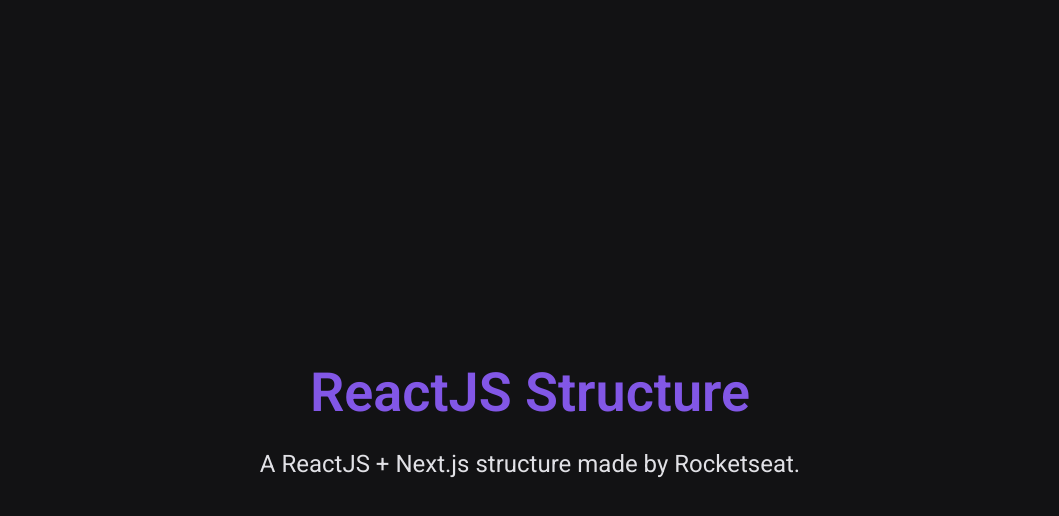
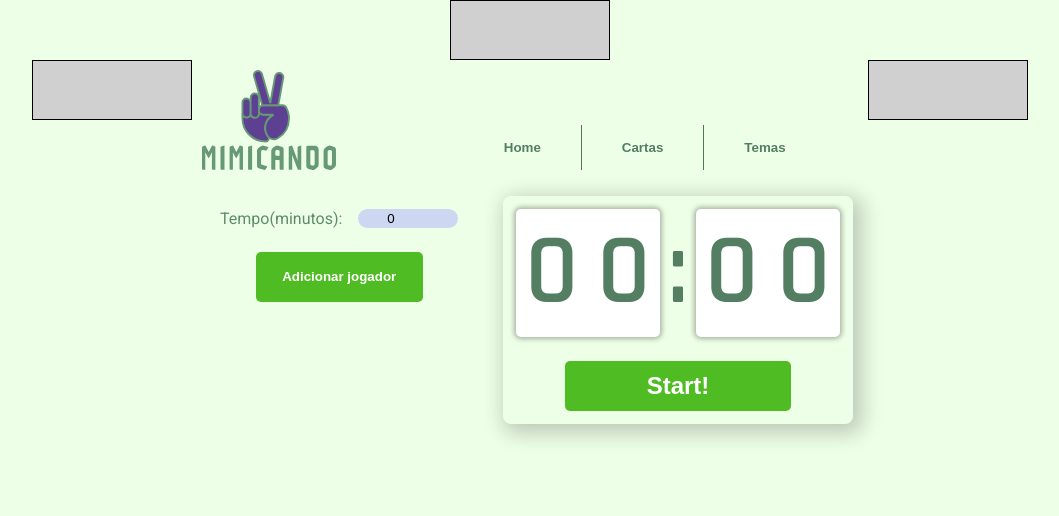
Before and after one commit to wltjunior92/mimic-game, a Next.js app: page / in a window 1280 px wide. Shown: the top 516 px of the page, without its empty margins (110-1169 px from the left). Built offline with nearby package versions, Linux system fonts and the light colour scheme.

Commit message:
Create global styles, home layout and component Header

```diff
--- /dev/null
+++ b/src/components/Header.tsx
@@ -0,0 +1,19 @@
+import { useRouter } from "next/dist/client/router";
+
+import { HeaderContainer } from '../styles/components/Header';
+
+export default function Header() {
+  const router = useRouter();
+
+  return (
+    <HeaderContainer>
+      <img src="logo_small.svg" alt="Mimicando" />
+
+      <div className="buttons">
+        <button>Home</button>
+        <button>Cartas</button>
+        <button>Temas</button>
+      </div>
+    </HeaderContainer>
+  )
+}
--- a/src/pages/_app.tsx
+++ b/src/pages/_app.tsx
@@ -7,8 +7,23 @@
 const MyApp: React.FC<AppProps> = ({ Component, pageProps }) => {
   return (
     <ThemeProvider theme={theme}>
-      <Component {...pageProps} />
-      <GlobalStyle />
+      <div className="container">
+        <div className="ads ad_top">
+
+        </div>
+        <div className="container_content">
+          <div className="ads ad_left">
+
+          </div>
+          <div className="content">
+            <Component {...pageProps} />
+            <GlobalStyle />
+          </div>
+          <div className="ads ad_right">
+
+          </div>
+        </div>
+      </div>
     </ThemeProvider>
   )
 }
--- a/src/pages/index.tsx
+++ b/src/pages/index.tsx
@@ -1,15 +1,115 @@
 import Head from 'next/head'
-import { Container } from '../styles/pages/Home';
+import { useEffect, useState } from 'react';
+import Header from '../components/Header';
+import { Container, Countdown, Settings, StartCountdownButton, StopCountdownButton, ResetCountdownButton } from '../styles/pages/Home';
+
+let countdownTimeout: NodeJS.Timeout;
 
 const Home: React.FC = () => {
+  const [initialValue, setInitialValue] = useState(0);
+  const [time, setTime] = useState(0);
+  const [isCountdownActive, setIsCountdownActive] = useState(false)
+  const [hasFinished, setHasFinished] = useState(false)
+
+  const minutes = Math.floor(time / 60);
+  const seconds = time % 60;
+
+  const [minuteLeft, minuteRight] = String(minutes).padStart(2, '0').split('');
+  const [secondLeft, secondRight] = String(seconds).padStart(2, '0').split('');
+
+  useEffect(() => {
+    if (isCountdownActive && time > 0) {
+      countdownTimeout = setTimeout(() => {
+        setTime(time - 1)
+      }, 1000)
+    } else if (isCountdownActive && time === 0) {
+      setHasFinished(true)
+      setIsCountdownActive(false)
+    }
+  }, [isCountdownActive, time])
+
+  useEffect(() => {
+    setTime(initialValue * 60)
+  }, [initialValue])
+
+  function resetCountdown() {
+    clearTimeout(countdownTimeout)
+    setIsCountdownActive(false)
+    setTime(initialValue * 60)
+    setHasFinished(false)
+  }
+
+  function startCountdown() {
+    setIsCountdownActive(true);
+  }
+
   return (
     <Container>
       <Head>
         <title>Mimicando | Home</title>
       </Head>
+      <Header />
 
-      <h1>ReactJS Structure</h1>
-      <p>A ReactJS + Next.js structure made by Rocketseat.</p>
+      <div className="data_settings_container">
+        <Settings>
+          <div>
+            <p>Tempo(minutos):</p>
+            <input
+              type="text"
+              value="0"
+              onChange={e => setInitialValue(Number(e.target.value))}
+            />
+          </div>
+
+          <button type="button">
+            Adicionar jogador
+          </button>
+        </Settings>
+
+        <Countdown>
+          <div>
+            <div>
+              <span>{minuteLeft}</span>
+              <span>{minuteRight}</span>
+            </div>
+            <span>:</span>
+            <div>
+              <span>{secondLeft}</span>
+              <span>{secondRight}</span>
+            </div>
+          </div>
+
+          {hasFinished ? (
+            <ResetCountdownButton
+              type="button"
+              className="reset_countdow_button"
+              onClick={resetCountdown}
+            >
+              Zerar
+            </ResetCountdownButton>
+          ) : (
+              <>
+                {isCountdownActive ? (
+                  <StopCountdownButton
+                    type="button"
+                    onClick={resetCountdown}
+                  >
+                    Parar
+                  </StopCountdownButton>
+                ) : (
+                    <StartCountdownButton
+                      type="button"
+                      onClick={startCountdown}
+                    >
+                      Start!
+                    </StartCountdownButton>
+                  )
+                }
+              </>
+            )
+          }
+        </Countdown>
+      </div>
     </Container>
   )
 }
--- /dev/null
+++ b/src/styles/components/Header.ts
@@ -0,0 +1,64 @@
+import styled from "styled-components";
+
+export const HeaderContainer = styled.div`
+  display: flex;
+  flex-wrap: wrap;
+
+  align-items: flex-end;
+  justify-content: space-between;
+
+  padding: 10px;
+
+  img {
+    height: 100px;
+  }
+
+  .buttons {
+    margin-left: 8rem;
+    margin-right: 2rem;
+  }
+
+  button {
+    border: 0;
+    background-color: ${props => props.theme.colors.background};
+
+    color: ${props => props.theme.colors.title};
+    font-weight: 600;
+
+    padding: 15px 40px;
+    cursor: pointer;
+
+    transition: background-color 0.2s;
+  }
+
+  button:hover {
+    background-color: #C5DCBB;
+  }
+
+  .buttons button:first-child {
+    border-right: solid 1px #50765C;
+    border-radius: 5px 0 0 5px;
+  }
+
+  .buttons button:last-child {
+    border-left: solid 1px #50765C;
+    border-radius: 0 5px 5px 0;
+  }
+
+  @media(max-width: 1000px) {
+    .buttons {
+      margin: 0;
+      margin-top: 1.25rem;
+      flex-wrap: initial;
+    }
+
+    .buttons button {
+      padding: 15px 20px;
+    }
+  }
+
+  @media(max-width: 700px) {
+    align-items: center;
+    justify-content: center;
+  }
+`
--- a/src/styles/global.ts
+++ b/src/styles/global.ts
@@ -11,5 +11,47 @@
     background: ${props => props.theme.colors.background};
     color: ${props => props.theme.colors.text};
     font:  400 16px Roboto, sans-serif;
+
+    display: flex;
+    align-items: center;
+    justify-content: center;
+  }
+
+  button {
+    cursor: pointer;
+  }
+
+  .container {
+    display: flex;
+    flex: auto;
+    flex-direction: column;
+    align-items: center;
+    justify-content: center;
+
+    width: fill-available;
+
+    max-width: 1100px;
+  }
+
+  .container .container_content {
+    display: flex;
+    flex-direction: row;
+  }
+
+  .ads {
+    display: block;
+    border: solid 1px #000;
+    background: #d0d0d0;
+    width: 160px;
+    height: 60px;
+  }
+
+  @media(max-width: 1000px) {
+    .container .container_content {
+      display: flex;
+      flex-direction: column;
+      align-items: center;
+      justify-content: center;
+    }
   }
 `;
--- a/src/styles/pages/Home.ts
+++ b/src/styles/pages/Home.ts
@@ -1,23 +1,185 @@
 import styled from "styled-components";
 
 export const Container = styled.div`
-  width: 100vw;
-  height: 100vh;
+  display: flex;
+
+  flex: 1;
+  width: 100%;
+
+  flex-direction: column;
+  align-items: center;
+  justify-content: center;
+
+  .data_settings_container {
+    display: flex;
+    margin-top: 1rem;
+
+    justify-content: center;
+    width: 100%;
+
+
+  }
+  @media(max-width: 1000px) {
+    .data_settings_container {
+      display: flex;
+      flex-direction: column;
+      align-items: center;
+      justify-content: center;
+    }
+  }
+`
+
+export const Settings = styled.div`
+  height: 100%;
+  padding: 0.8rem;
 
   display: flex;
+  flex-direction: column;
+  align-items: center;
   justify-content: center;
-  align-items: center;
-  flex-direction: column;
 
-  h1 {
-    font-size: 54px;
-    color: ${props => props.theme.colors.primary};
-    margin-top: 40px;
+  div {
+    display: flex;
+
+    input {
+      border: 0;
+      background-color: #CDD7F1;
+      padding: 0 1.8rem;
+      max-width: 100px;
+      margin-left: 1rem;
+
+      border-radius: 10px;
+    }
   }
 
-  p {
-    margin-top: 24px;
-    font-size: 24px;
-    line-height: 32px;
+  button {
+    border: 0;
+    border-radius: 5px;
+    height: 50px;
+    width: 70%;
+
+    margin-top: 1.5rem;
+    color: #fff;
+    background: ${props => props.theme.colors.green};
+
+    font-weight: 600;
+
+    transition: filter 0.2s;
+  }
+
+  button:hover {
+    filter: brightness(90%);
   }
 `
+
+export const Countdown = styled.div`
+  height: 100%;
+  padding: 0.8rem;
+  margin-left: 2rem;
+
+  display: flex;
+  flex-direction: column;
+  align-items: center;
+  justify-content: center;
+
+  border-radius: 8px;
+  box-shadow: 5px 5px 20px 5px rgba(0, 0, 0, 0.2);
+
+  span {
+    font-size: 6.25rem;
+    margin: 0 0.5rem;
+
+  }
+
+  > div{
+    display: flex;
+    align-items: center;
+    font-family: Rajdhani;
+    font-weight: 600;
+    color: ${props => props.theme.colors.title};
+
+
+    div {
+      display: flex;
+      align-items: center;
+      justify-content: space-evenly;
+
+
+      background: #fff;
+      box-shadow: 0 0 5px 2px rgba(0, 0, 0, 0.3);
+      border-radius: 5px;
+      font-size: 6.5rem;
+      text-align: center;
+
+
+      span {
+        flex: 1;
+        width: 3.5rem;
+      }
+    }
+  }
+  @media(max-width: 1000px) {
+    margin-left: 0;
+    margin-top: 1rem;
+  }
+`
+
+export const StartCountdownButton = styled.button`
+  border: 0;
+  border-radius: 5px;
+  height: 50px;
+  width: 70%;
+
+  margin-top: 1.5rem;
+  color: #fff;
+  background: ${props => props.theme.colors.green};
+
+  font-size: 1.5rem;
+  font-weight: 600;
+
+  transition: filter 0.2s;
+
+  :hover {
+    filter: brightness(90%);
+  }
+`
+
+export const StopCountdownButton = styled.button`
+border: 0;
+  border-radius: 5px;
+  height: 50px;
+  width: 70%;
+
+  margin-top: 1.5rem;
+  color: #fff;
+  background: ${props => props.theme.colors.red};
+
+  font-size: 1.5rem;
+  font-weight: 600;
+
+  transition: filter 0.2s;
+
+  :hover {
+    filter: brightness(80%);
+  }
+`
+
+export const ResetCountdownButton = styled.button`
+border: 0;
+  border-radius: 5px;
+  height: 50px;
+  width: 70%;
+
+  margin-top: 1.5rem;
+  color: #fff;
+  background: ${props => props.theme.colors.yellow};
+
+  font-size: 1.5rem;
+  font-weight: 600;
+
+  transition: filter 0.2s;
+
+  :hover {
+    filter: brightness(90%);
+  }
+`
--- a/src/styles/theme.ts
+++ b/src/styles/theme.ts
@@ -1,8 +1,11 @@
 const theme = {
   colors: {
-    background: '#121214',
-    text: '#e1e1e6',
-    primary: '#8257e6',
+    background: '#EEFFE7',
+    text: '#5D8B6C',
+    title: '#547E62',
+    green: '#50BC23',
+    red: '#EC3838',
+    yellow: '#BCAD23',
   }
 }
 
```
Also changed, not shown: public/logo.svg (added), public/logo_small.svg (added).
